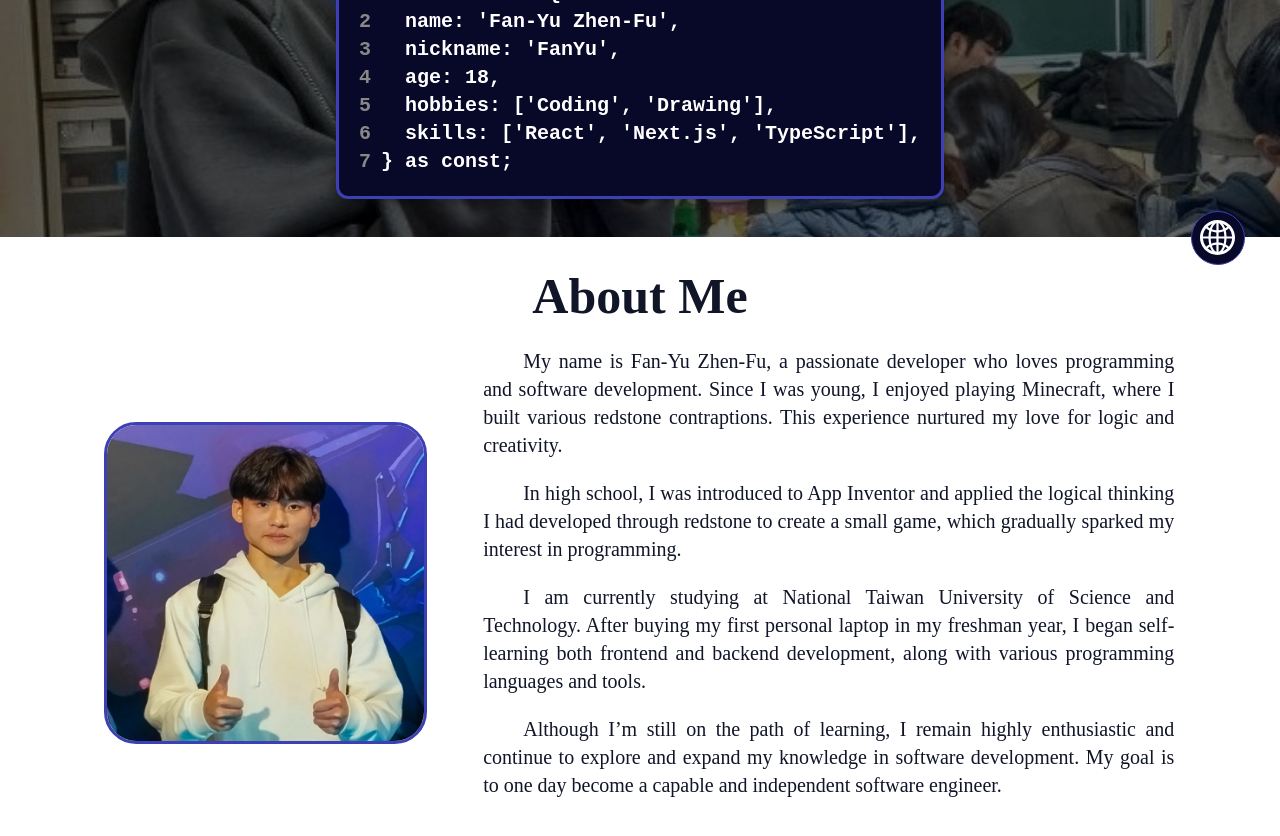
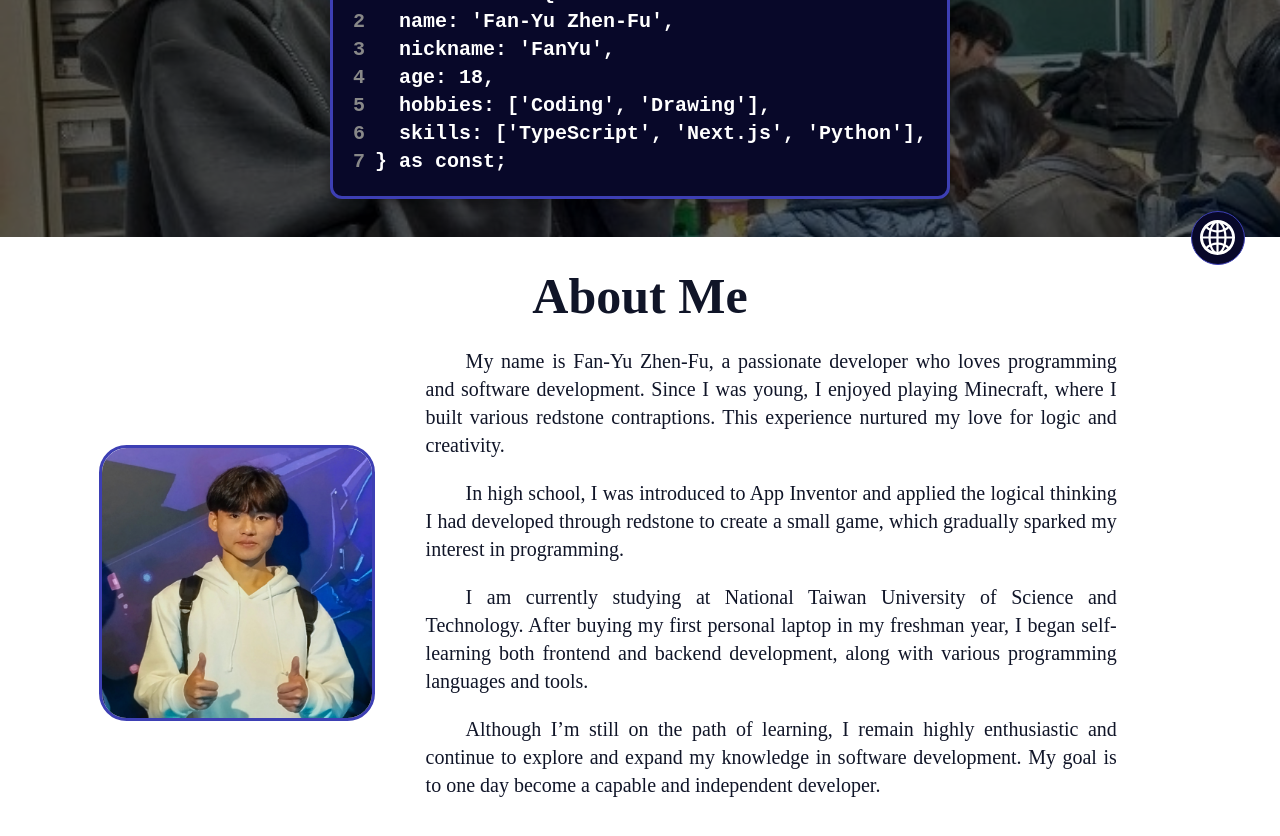
Before and after one commit to fanyuuu2006/fanyu, a Next.js app: page / in a window 1280 px wide. Shown: the part 500-1336 px from the top of the page. Built offline with nearby package versions, Linux system fonts and the light colour scheme.

Commit message:
chore: 小小調整排版

```diff
--- a/src/components/Index/AboutMeSection.tsx
+++ b/src/components/Index/AboutMeSection.tsx
@@ -18,7 +18,7 @@ const getAboutMeContent = (language: LanguageOption): AboutMeContent =>
           "我的名字是范余振富，一位對程式設計與軟體開發充滿熱情的開發者。從小喜歡玩 Minecraft 這款遊戲，並在其中建造了各式各樣的紅石機關，這段經驗培養了我對邏輯與創造力的熱愛。",
           "高中時，我接觸到 App Inventor，並運用過去在紅石機關中累積的邏輯思維，嘗試開發了一款小型遊戲，從此對程式設計領域漸漸產生了興趣。",
           "目前，我就讀於國立臺灣科技大學，自大一購入了第一台屬於自己的筆記型電腦後，便開始自學前端與後端技術，並學習各種程式語言與開發工具。",
-          "雖然目前仍在學習的道路上，但我始終保持著高度的熱情，並持續不斷地探索與累積軟體開發的相關知識，期許自己未來能成為一位能夠獨當一面的軟體工程師。",
+          "雖然目前仍在學習的道路上，但我始終保持著高度的熱情，並持續不斷地探索與累積軟體開發的相關知識，期許自己未來能成為一位能夠獨當一面的開發者。",
         ],
       },
       english: {
@@ -27,7 +27,7 @@ const getAboutMeContent = (language: LanguageOption): AboutMeContent =>
           "My name is Fan-Yu Zhen-Fu, a passionate developer who loves programming and software development. Since I was young, I enjoyed playing Minecraft, where I built various redstone contraptions. This experience nurtured my love for logic and creativity.",
           "In high school, I was introduced to App Inventor and applied the logical thinking I had developed through redstone to create a small game, which gradually sparked my interest in programming.",
           "I am currently studying at National Taiwan University of Science and Technology. After buying my first personal laptop in my freshman year, I began self-learning both frontend and backend development, along with various programming languages and tools.",
-          "Although I’m still on the path of learning, I remain highly enthusiastic and continue to explore and expand my knowledge in software development. My goal is to one day become a capable and independent software engineer.",
+          "Although I’m still on the path of learning, I remain highly enthusiastic and continue to explore and expand my knowledge in software development. My goal is to one day become a capable and independent developer.",
         ],
       },
     } as LanguageContent<AboutMeContent>
@@ -55,7 +55,7 @@ export const AboutMeSection = () => {
         <div className="d-flex align-items-center" style={{ gap: "1em" }}>
           <div
             className="card-glass d-flex justify-center align-items-center"
-            style={{ width: "35%" }}
+            style={{ width: "30%" }}
           >
             <Image
               className="bordered"
--- a/src/components/Index/HomeSection.tsx
+++ b/src/components/Index/HomeSection.tsx
@@ -67,7 +67,7 @@ export const HomeSection = () => {
         (365.25 * 24 * 60 * 60 * 1000)
     )},`,
     `  hobbies: ['${homeContent.coding}', '${homeContent.drawing}'],`,
-    "  skills: ['React', 'Next.js', 'TypeScript'],",
+    "  skills: ['TypeScript', 'Next.js', 'Python'],",
     "} as const;",
   ];
 
```
